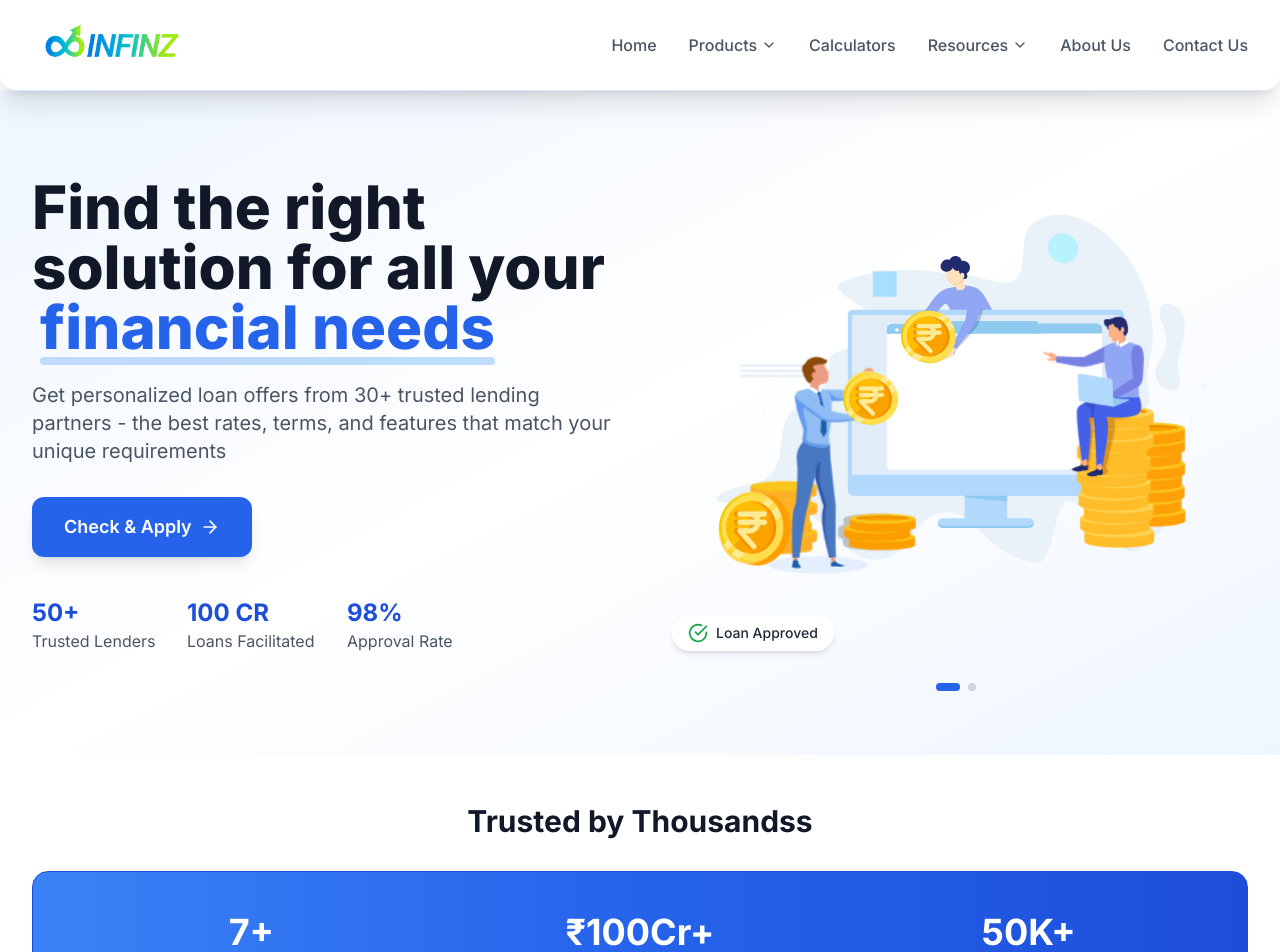
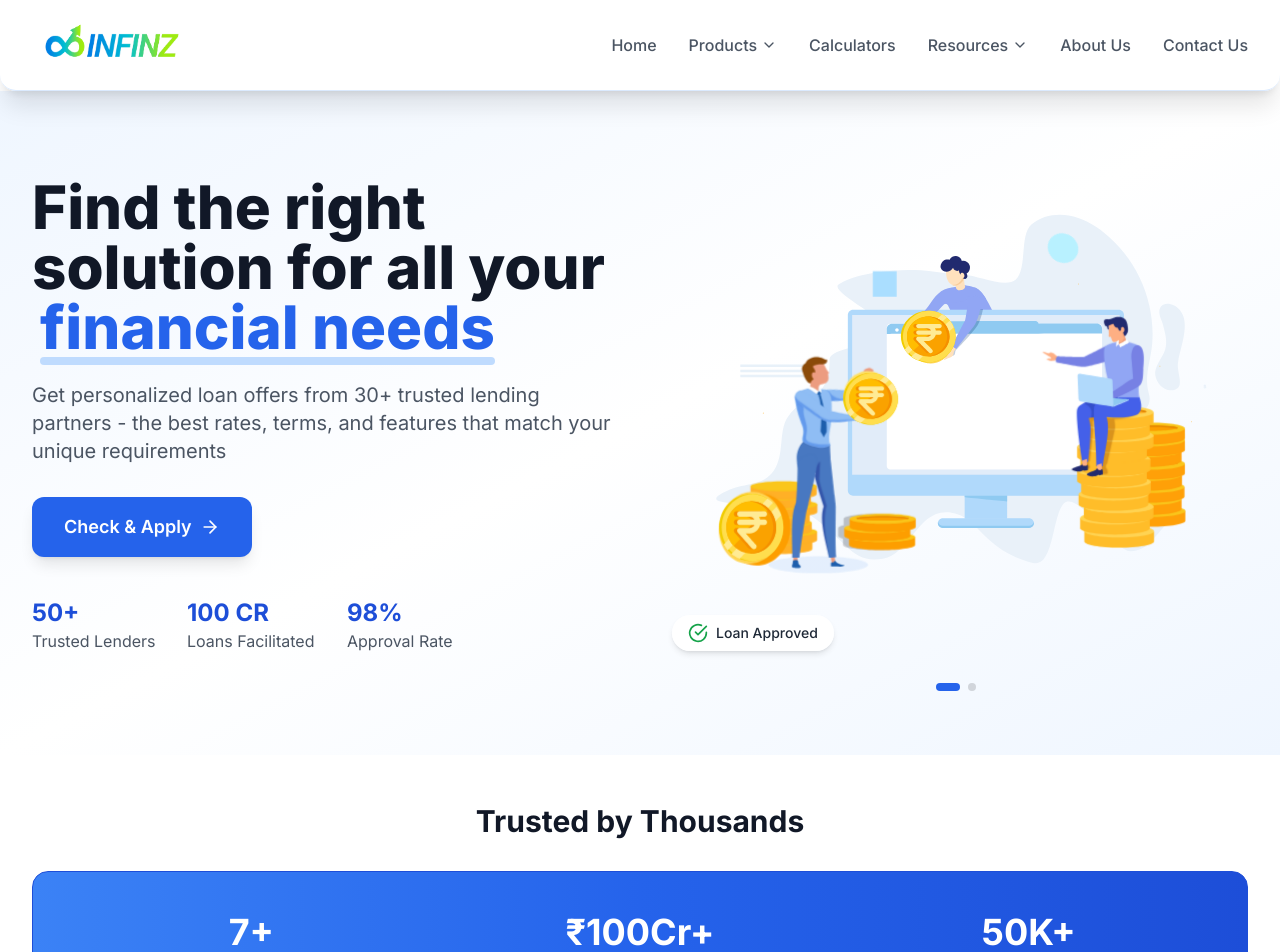
Before and after one commit to Seabed2Crest/infinz, a Next.js app: page / in a window 1280 px wide. Shown: the top 952 px of the page. Built offline with nearby package versions, Linux system fonts and the light colour scheme; no server answers.

Commit message:
Undo Text Change

```diff
--- a/app/components/LoanTypes.tsx
+++ b/app/components/LoanTypes.tsx
@@ -66,7 +66,7 @@ function LoanTypes({ onOpenModal }: LoanTypesProps) {
       <div className="max-w-7xl mx-auto px-4 sm:px-6 lg:px-8">
         <div className="text-center mb-8 animate-fade-in-up">
           <h2 className="text-3xl font-bold text-gray-900 mb-3 animate-slide-up">
-            Trusted by Thousandss
+            Trusted by Thousands
           </h2>
         </div>
 
```
